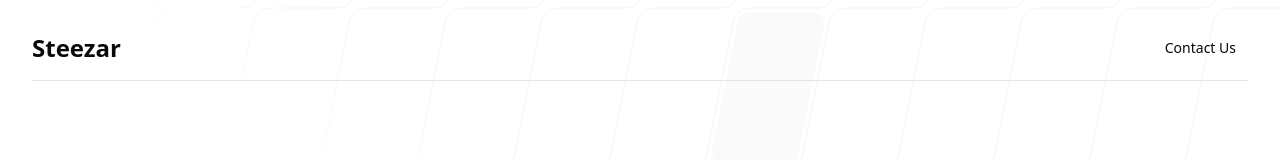
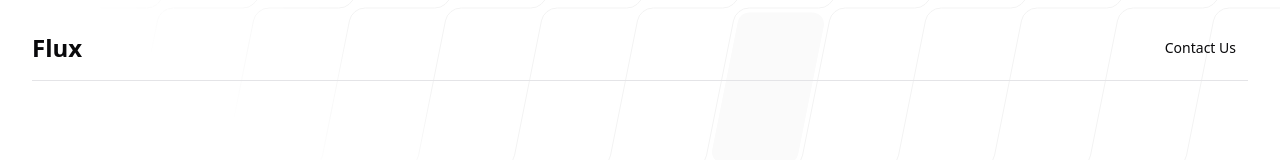
Before and after one commit to aadamgough/casca_oa, a Next.js app in the folder front-end/: page / in a window 1280 px wide. Shown: the top 160 px of the page. Built offline with nearby package versions, Linux system fonts and the light colour scheme.

Commit message:
Update page.tsx

```diff
--- a/front-end/src/app/page.tsx
+++ b/front-end/src/app/page.tsx
@@ -146,7 +146,7 @@ export default function Home() {
 
       {/* Header */}
       <header className="flex items-center justify-between">
-        <h1 className="text-2xl font-bold">Steezar</h1>
+        <h1 className="text-2xl font-bold">Flux</h1>
         <Link href="https://www.cascading.ai/contact" target="_blank">
           <Button variant="ghost" size="sm">
             Contact Us
```
